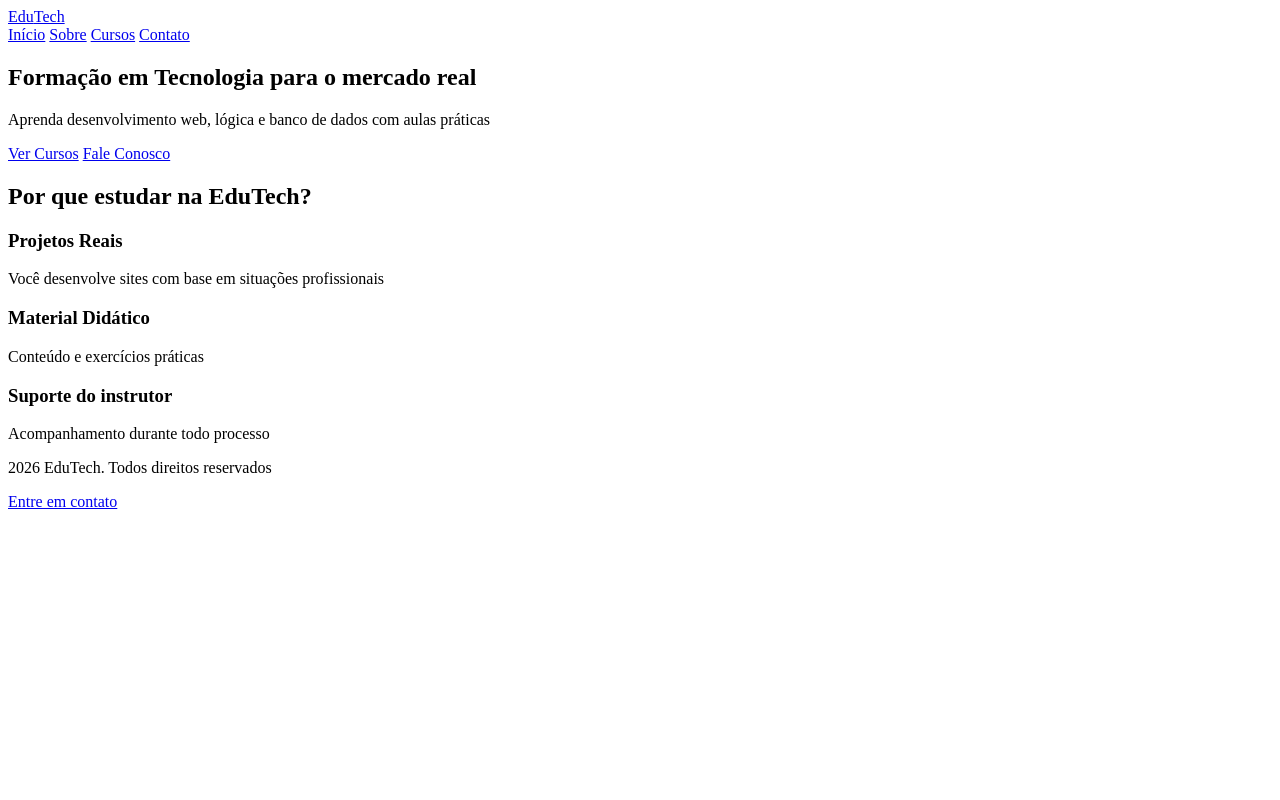
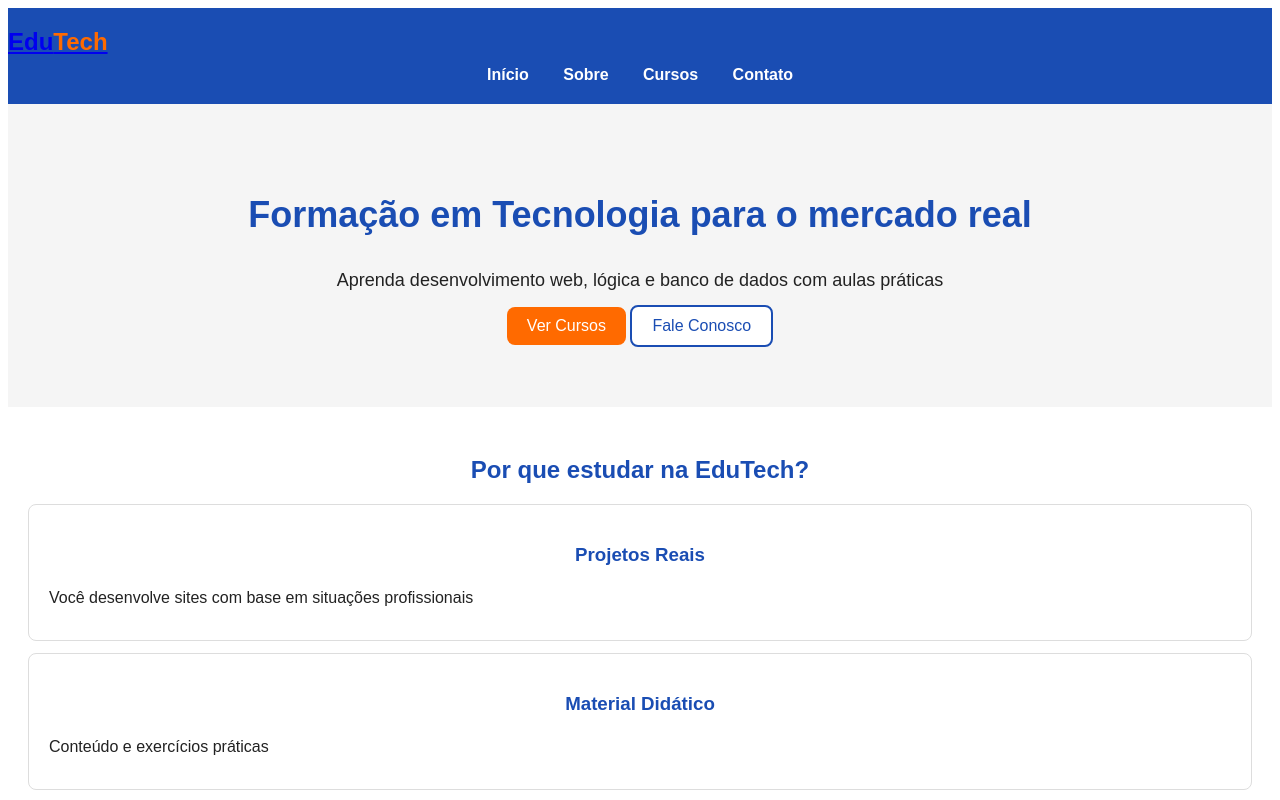
Before and after one commit to rickjordan20/ProjetoEduTech, a plain HTML site: page index.html in a window 1280 px wide. Shown: the top 800 px of the page. Drawn offline with Linux system fonts and the light colour scheme.

Commit message:
Aplicar fundamentos de CSS ao EduTech

```diff
--- a/CSS/style.css
+++ b/CSS/style.css
@@ -0,0 +1,177 @@
+/*CONFIGURACOES GERAIS*/
+
+body{
+    background-color: #f5f5f5;
+    font-family: Arial, Helvetica, sans-serif;
+    padding: 0;
+    color: #222;
+    background-color: #ffffff;
+
+}
+
+h1{
+    color: #1a4db3;
+    text-align: center;
+}
+
+h2{
+    color: #1a4db3;
+    text-align: center;
+}
+
+h3{
+    color: #1a4db3;
+    text-align: center;
+}
+
+p{
+    line-height: 1.6;
+    margin: 10px 0;
+}
+
+/*CABECALHO E MENU*/
+
+header{
+     background-color: #1a4db3;
+     color: white;
+     padding: 20px 0;
+}
+
+.logo{
+    text-decoration: none;
+    color: white;
+    font-size: 24px;
+    font-weight: bold;
+}
+
+.logo span{
+     color: #ff6a00;
+}
+
+nav.menu{
+    text-align: center; margin-top: 10px;
+}
+
+nav.menu a{
+    color: white;
+    text-decoration: none;
+    margin: 0 15px;
+    font-weight: bold;
+}
+
+nav.menu a:hover{
+    color: #ff6a00;
+}
+
+/*SECAO PRINCIPAL*/
+
+.hero{
+    background-color: #f5f5f5;
+    text-align: center;
+    padding: 60px 20px;
+}
+
+.hero h1{
+    font-size: 36px;
+    color: #1a4db3;
+}
+
+.hero p{
+    font-size: 18px;
+    font-size: 18px;
+}
+
+.btn-primario{
+    display: inline-block;
+    background-color: #ff6a00;
+    color: white; padding: 10px 20px;
+    border-radius: 8px;
+    text-decoration: none;
+}
+
+.btn-secundario{
+    display: inline-block;
+    background-color: white;
+    color: #1a4db3;
+    padding: 10px 20px;
+    border-radius: 8px;
+    text-decoration: none;
+    border: 2px solid #1a4db3;
+}
+
+.btn-primario:hover, .btn-secundario:hover{
+    opacity: 0.8;
+}
+
+.destaques{
+    padding: 30px 20px;
+}
+
+.card{
+     background-color: white;
+     padding: 20px;
+     margin: 12px 0;
+     border: 1px solid #dddddd;
+     border-radius: 8px;
+}
+
+footer{
+    background-color: #1a4db3;
+    color: white;
+    text-align: center;
+    padding: 20px;
+    font-size: 14px;
+}
+
+footer a{
+    color: #ff6a00;
+    text-decoration: none;
+}
+
+.sobre{
+     padding: 30px 20px;
+}
+
+.valores-lista{
+    list-style: none;
+    padding: 0;
+}
+
+.valores-lista li{
+     padding: 6px 0;
+}
+
+.curso{
+    padding: 15px;
+    margin: 15px 0;
+    border: 1px solid #ddd;
+    border-radius: 8px;
+}
+
+.curso img{
+    max-width: 100%;
+    height: auto;
+}
+
+input, textarea{
+    font-family: Arial, sans-serif;
+    font-size: 16px;
+    padding: 10px;
+    border: 1px solid #ccc;
+    border-radius: 6px;
+    max-width: 100%;
+    box-sizing: border-box;
+}
+
+input:focus, textarea:focus{
+     outline: 2px solid #1a4db3;
+     outline-offset: 2px;
+}
+
+button{
+    background-color: #ff6a00;
+    color: white; padding: 10px 20px;
+    border: none;
+    border-radius: 8px;
+     cursor: pointer;
+}
--- a/index.html
+++ b/index.html
@@ -3,51 +3,53 @@
     <head> <!-- CABEÇA DO SITE - CONFIGURAÇÕES E METADADOS-->
         <title>EduTech - Formação em Tecnologia</title>
         <meta charset="UTF-8"> <!--Permite acentos, cedilha e caracteres especiais-->
-        <meta name="viewport" content="width-device-width,initial-scale=1.0">
+        <meta name="viewport" content="width=device-width,initial-scale=1.0">
+        <link rel="stylesheet" href="CSS/style.css">
             <!--Aplica responsividade no site - adapta pra telas menores-->
     </head>
 
     <body> <!-- CORPO DO SITE - CONTEÚDO VISÍVEL PARA TODOS-->
 
-        <header> <!-- CABEÇALHO DO CORPO DO SITE -->
-                <div>
+        <header class="topo"> <!-- CABEÇALHO DO CORPO DO SITE -->
+                <div class="logo">
                     <a href="index.html">Edu<span>Tech</span></a>
                 </div>
-                <nav>
+                <nav class="menu">
                     <a href="index.html">Início</a>
                     <a href="pages/sobre.html">Sobre</a>
                     <a href="pages/cursos.html">Cursos</a>
                     <a href="pages/contato.html">Contato</a>
                 </nav>
 
+
         </header>
 
         <!-- CONTEÚDO DA PÁGINA DO SITE -->
         <main>
-              <section>
-                        <div>
+              <section class="hero">
+                        <div class="hero-content">
                             <h1>Formação em Tecnologia para o mercado real</h1>
                             <p>Aprenda desenvolvimento web, lógica e banco de dados com aulas práticas</p>
-                            <a href="pages/cursos.html">Ver Cursos</a>
-                            <a href="pages/contato.html">Fale Conosco</a>
+                            <a href="pages/cursos.html" class="btn-primario">Ver Cursos</a>
+                            <a href="pages/contato.html" class="btn-secundario">Fale Conosco</a>
                         </div>
               </section>
 
-              <section>
-                    <div>
+              <section class="destaques">
+                    <div class="container">
                         <h2>Por que estudar na EduTech?</h2>
-                        <div>
-                            <article>
+                        <div class="cards">
+                            <article class="card">
                                 <h3>Projetos Reais</h3>
                                 <p>Você desenvolve sites com base em situações profissionais</p>
                             </article>
 
-                            <article>
+                            <article class="card">
                                 <h3>Material Didático</h3>
                                 <p>Conteúdo e exercícios práticas</p>
                             </article>
 
-                            <article>
+                            <article class="card">
                                 <h3>Suporte do instrutor</h3>
                                 <p>Acompanhamento durante todo processo</p>
                             </article>
@@ -59,7 +61,7 @@
 
         <!-- -------------------------- -->
 
-        <footer> <!-- RODAPÉ DO CORPO DO SITE -->
+        <footer class="rodape"> <!-- RODAPÉ DO CORPO DO SITE -->
             <p>2026 EduTech. Todos direitos reservados</p>
             <p><a href="pages/contato.html">Entre em contato</a></p>
         </footer>
```
Also changed, not shown: PAGES/cadastro.html (+4 -3 lines), PAGES/contato.html (+4 -3 lines), PAGES/cursos.html (+7 -6 lines), PAGES/login.html (+4 -3 lines), PAGES/sobre.html (+6 -5 lines).
